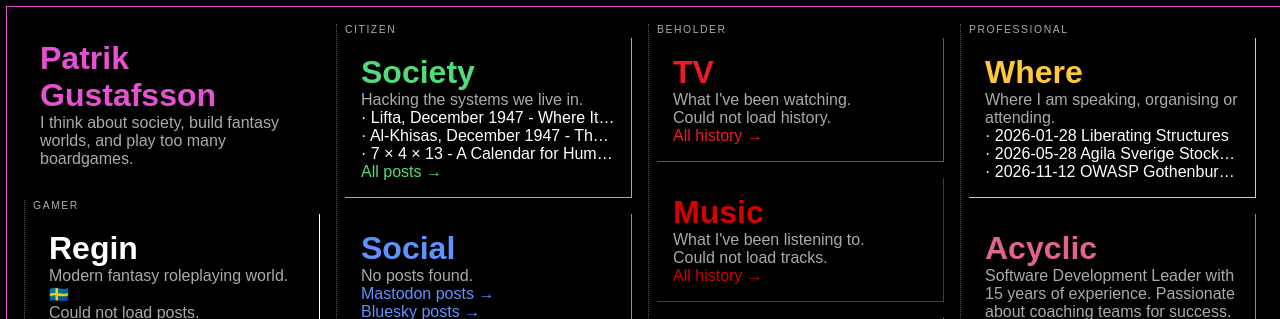
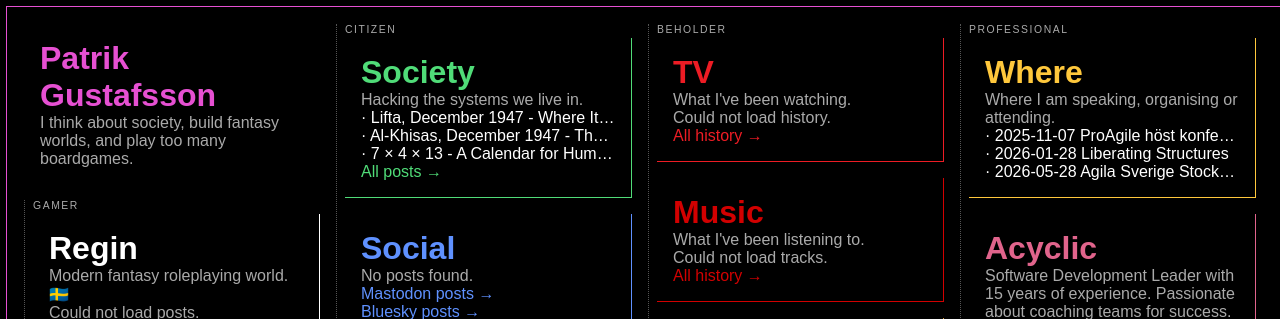
Before and after one commit to paven/paven.github.com, a Jekyll site: the page built from index.html, in a window 1280 px wide. Shown: the top 319 px of the page. Built offline with Jekyll 4.4.1, drawn with Linux system fonts in a browser that asks for light colours.

Commit message:
Update events

```diff
--- a/_data/events.yml
+++ b/_data/events.yml
@@ -1,3 +1,8 @@
+- name: 'ProAgile höst konferens'
+  url: ''
+  start: '2025-11-07'
+  end: '2025-11-07'
+  status: 'past'
 - name: 'Liberating Structures'
   url: ''
   start: '2026-01-28'
@@ -8,8 +13,3 @@
   start: '2026-05-28'
   end: '2026-05-30'
   status: 'past'
-- name: 'OWASP Gothenburg: AI in Practice – From Developer Workflows to Cyber Defense'
-  url: ''
-  start: '2026-11-12'
-  end: '2026-11-12'
-  status: 'upcoming'
```
